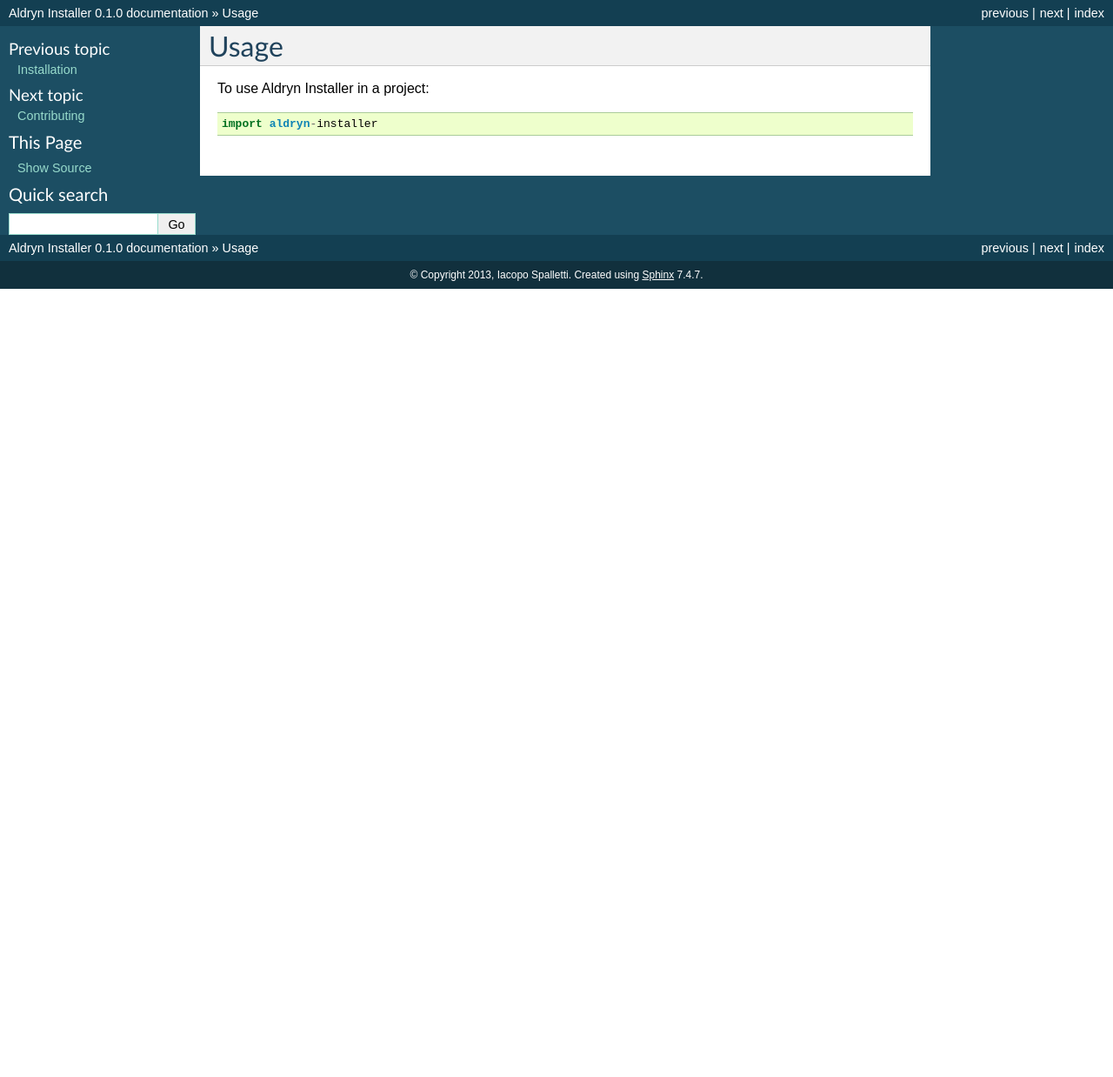
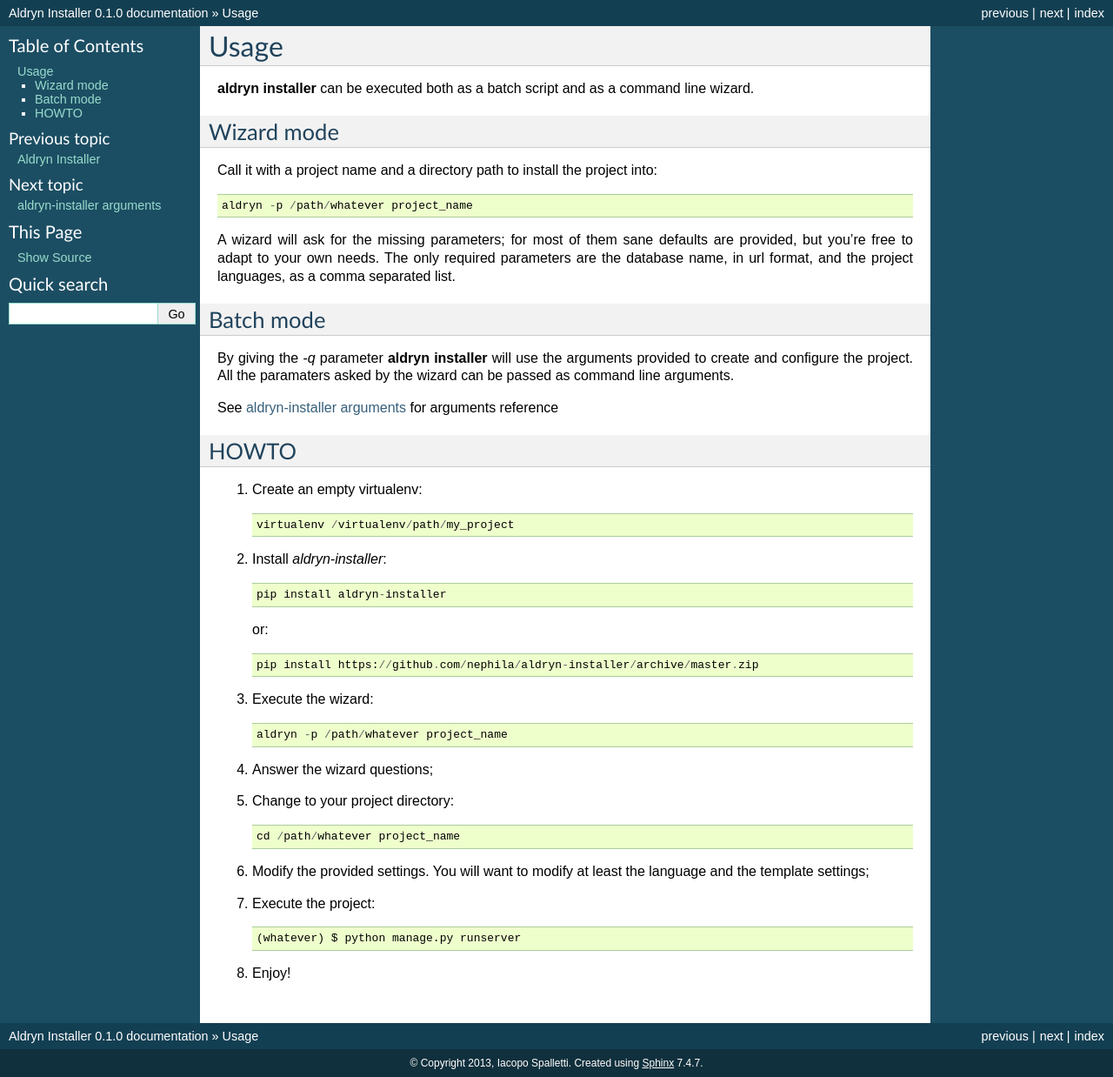
Before and after one commit to nephila/djangocms-installer, a Sphinx documentation site: the page built from docs/usage.rst, in a window 1280 px wide. Shown: the whole page at 87% size. Built offline with Sphinx 7.4.7, drawn with Linux system fonts in a browser that asks for light colours; formulas are drawn with MathJax 3; before the commit the page ends 900 px from its top, so only the background shows below that.

Commit message:
Add documentation

```diff
--- a/CONTRIBUTING.rst
+++ b/CONTRIBUTING.rst
@@ -109,4 +109,4 @@
 
 To run a subset of tests::
 
-	$ python -m unittest tests.test_aldryn-installer
+	$ python setup.py test -s tests.main
--- a/docs/conf.py
+++ b/docs/conf.py
@@ -32,10 +32,12 @@
 
 # Add any Sphinx extension module names here, as strings. They can be extensions
 # coming with Sphinx (named 'sphinx.ext.*') or your custom ones.
-extensions = ['sphinx.ext.autodoc', 'sphinx.ext.viewcode']
+extensions = ['sphinx.ext.autodoc', 'sphinx.ext.doctest', 'sphinx.ext.intersphinx',
+              'sphinx.ext.todo', 'sphinx.ext.coverage', 'sphinx.ext.pngmath',
+              'sphinx.ext.ifconfig', 'sphinx.ext.viewcode']
 
 # Add any paths that contain templates here, relative to this directory.
-templates_path = ['_templates']
+#templates_path = ['_templates']
 
 # The suffix of source filenames.
 source_suffix = '.rst'
--- a/docs/index.rst
+++ b/docs/index.rst
@@ -12,11 +12,12 @@
    :maxdepth: 2
 
    readme
-   installation
    usage
+   reference
    contributing
    authors
    history
+   autodoc
 
 Indices and tables
 ==================
--- a/docs/installation.rst
+++ /dev/null
@@ -1,12 +0,0 @@
-============
-Installation
-============
-
-At the command line::
-
-    $ easy_install aldryn-installer
-
-Or, if you have virtualenvwrapper installed::
-
-    $ mkvirtualenv aldryn-installer
-    $ pip install aldryn-installer
--- a/docs/usage.rst
+++ b/docs/usage.rst
@@ -1,7 +1,63 @@
-========
 Usage
-========
+=====
+**aldryn installer** can be executed both as a batch script and as a command line
+wizard.
 
-To use Aldryn Installer in a project::
+.. _wizard_mode:
 
-	import aldryn-installer
+Wizard mode
+-----------
+
+Call it with a project name and a directory path to install the project into::
+
+    aldryn -p /path/whatever project_name
+
+A wizard will ask for the missing parameters; for most of them sane defaults are
+provided, but you're free to adapt to your own needs.
+The only required parameters are the database name, in url format, and the
+project languages, as a comma separated list.
+
+.. _batch_mode:
+
+Batch mode
+----------
+
+By giving the `-q` parameter **aldryn installer** will use the arguments
+provided to create and configure the project.
+All the paramaters asked by the wizard can be passed as command line arguments.
+
+See :ref:`arguments` for arguments reference
+
+HOWTO
+-----
+
+#. Create an empty virtualenv::
+
+    virtualenv /virtualenv/path/my_project
+
+#. Install `aldryn-installer`::
+
+    pip install aldryn-installer
+
+   or::
+
+    pip install https://github.com/nephila/aldryn-installer/archive/master.zip
+
+#. Execute the wizard::
+
+    aldryn -p /path/whatever project_name
+
+#. Answer the wizard questions;
+
+#. Change to your project directory::
+
+    cd /path/whatever project_name
+
+#. Modify the provided settings.
+   You will want to modify at least the language and the template settings;
+
+#. Execute the project::
+
+    (whatever) $ python manage.py runserver
+
+#. Enjoy!
```
Also changed, not shown: README.rst (+2 -29 lines), docs/autodoc.rst (added, +15 -0 lines), docs/reference.rst (added, +47 -0 lines), 1 other file.
